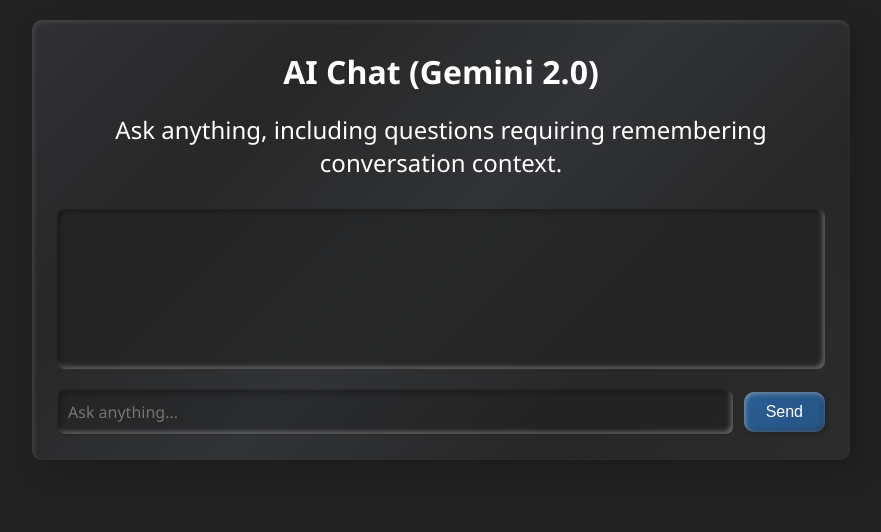
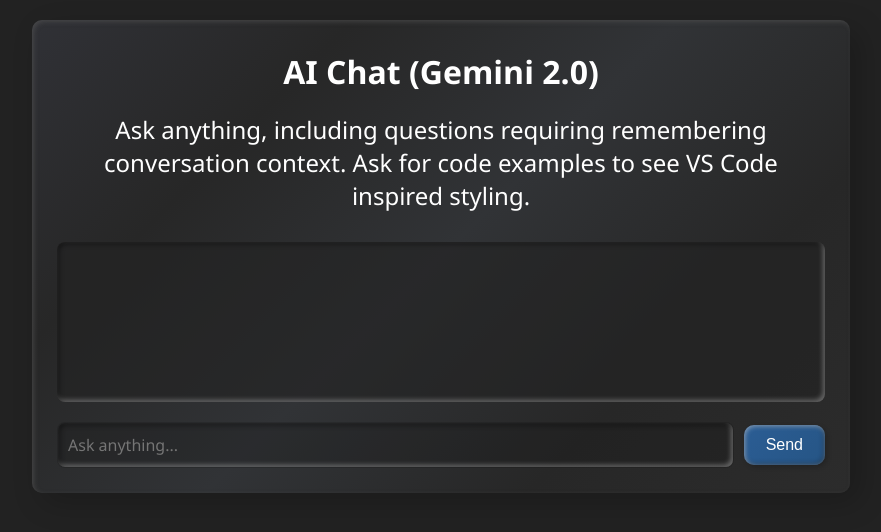
Before and after one commit to bmp713/AI-Chat-Front, a React (Create React App) app: page / in a window 1280 px wide. Shown: the top 532 px of the page, without its empty margins (199-1080 px from the left). Built offline with nearby package versions, Linux system fonts and the light colour scheme.

Commit message:
AI-Chat-Front styling

```diff
--- a/src/App.js
+++ b/src/App.js
@@ -12,7 +12,8 @@
     <div className="App">
       <div className="headers">
         <h1>AI Chat (Gemini 2.0)</h1>
-        <h2>Ask anything, including questions requiring remembering conversation context.</h2>
+        <h2>Ask anything, including questions requiring remembering conversation context.
+          Ask for code examples to see VS Code inspired styling.</h2>
       </div>
       <Chat messages={messages} addMessage={addMessage} />
     </div>
```
